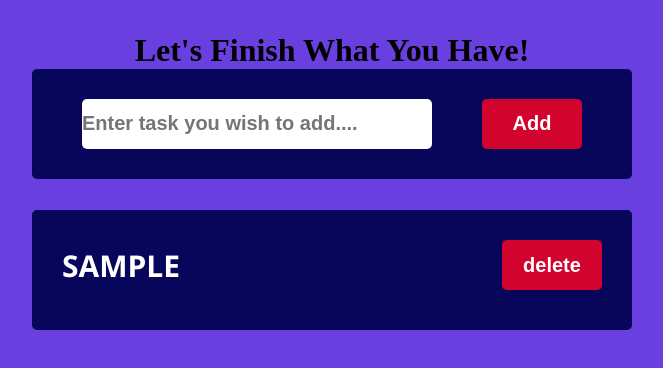
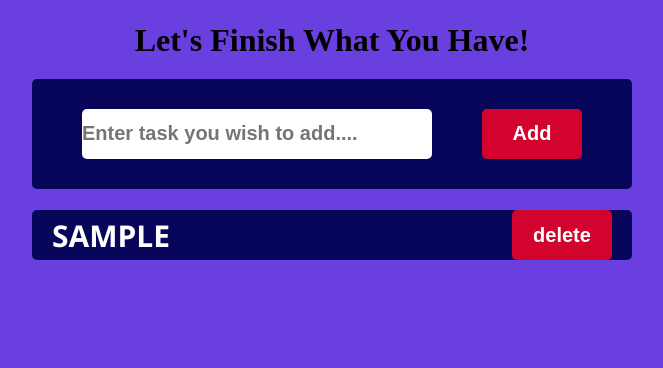
Before and after one commit to ArjunRaveendran8055/taskApp, a React (Vite) app: page / in a window 1280 px wide. Both pictures are taken after typing "Sample" into the empty fields and a click on the button "Add". Shown: the top 368 px of the page, without its empty margins (308-971 px from the left). Built offline with nearby package versions, Linux system fonts and the light colour scheme.

Commit message:
final touchup

```diff
--- a/src/App.css
+++ b/src/App.css
@@ -70,16 +70,17 @@
   width: 600px;
   display: flex;
   flex-direction: column;
-  align-items: center;
-  align-items: center;
   background-color:#07065a;
   border-radius: 5px;
   padding: 30px 0px 30px 0px;
 }
 
 .list-row{
-  width: 90%;
+  width: 600px;
   display: flex;
+  background-color:#07065a;
+  border-radius: 5px;
+  padding: 15xpx 0px 15px 0px;
   justify-content: space-between;
   align-items: center;
   border-radius: 5px;
@@ -100,4 +101,12 @@
   font-size: 20px;
   font-weight: bold;
   font-family: Arial, Helvetica, sans-serif;
+  margin-right: 20px;
 }
+.heading{
+  margin-bottom: 20px;
+}
+
+.item{
+  margin-left: 20px;
+}
--- a/src/App.jsx
+++ b/src/App.jsx
@@ -4,19 +4,30 @@ import "./App.css";
 const App = () => {
   const [input, setInput] = useState("");
   const [tasklist, setTasklist] = useState([]);
+  const [display,setDisplay]=useState(false)
 
   const submitHandler = () => {
     if (input == "") return;
     if (tasklist == []) return;
-    setTasklist([...tasklist, input]);
+
+    setTasklist([...tasklist,input]);
+    setDisplay(true)
     console.log(tasklist);
     setInput("");
   };
 
-  const deleteHandler = (e) => {
+  const deleteHandler = (ind) => {
+    console.log("event")
+    if(!tasklist){
+      setTasklist([])
+      console.log("hit")
+      setDisplay(false)
+      console.log("display",display)
+      return;
+    }
     setTasklist([
       tasklist.filter((item, index) => {
-        if (index != e.target.value) {
+        if (index != ind) {
           return item;
         }
       }),
@@ -45,27 +56,27 @@ const App = () => {
           </button>
         </div>
       </div>
-      {tasklist == "" ? (
+      {!display? (
         <div>
           <h1>No items...</h1>
         </div>
       ) : (
-        <div className="list-main">
-          {tasklist.map((item, index) => {
+
+          tasklist.map((item, index) => {
             return (
               <div className="list-row" key={index}>
-                <p>{item}</p>
+                <p className="item">{item}</p>
                 <button
                   value={index}
                   className="del-btn"
-                  onClick={deleteHandler}
+                  onClick={(e)=>{deleteHandler(index)}}
                 >
-                  delete
+                  delete{console.log(tasklist)}
                 </button>
               </div>
             );
-          })}
-        </div>
+          })
+
       )}
     </div>
   );
```
